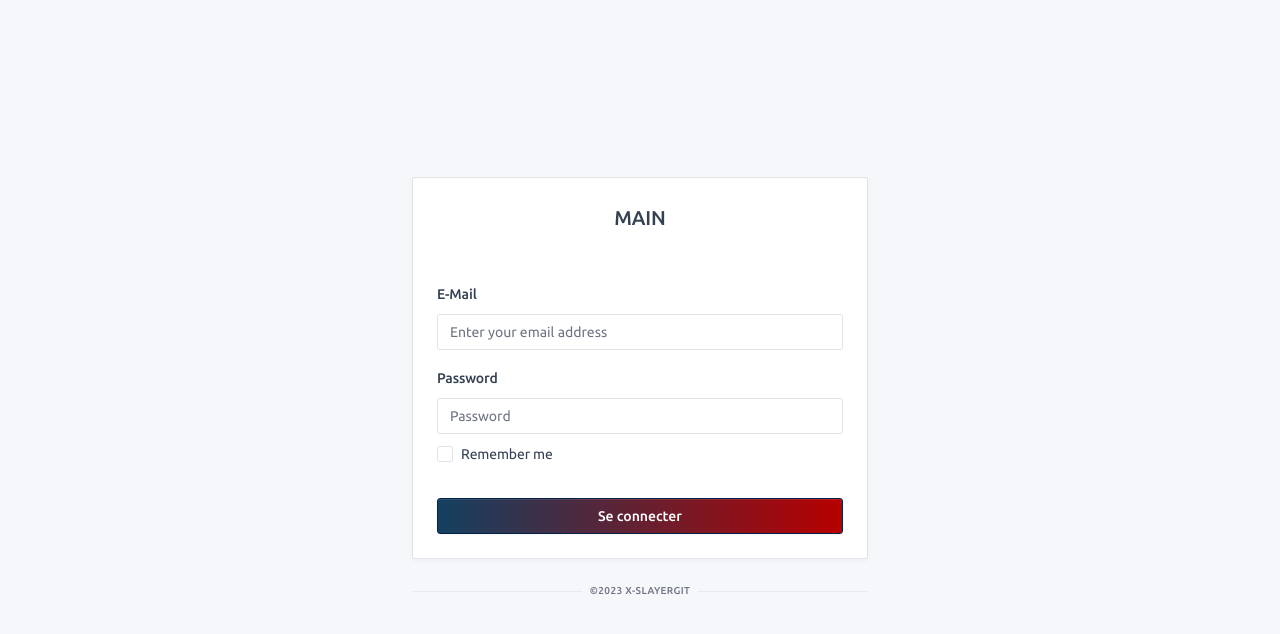
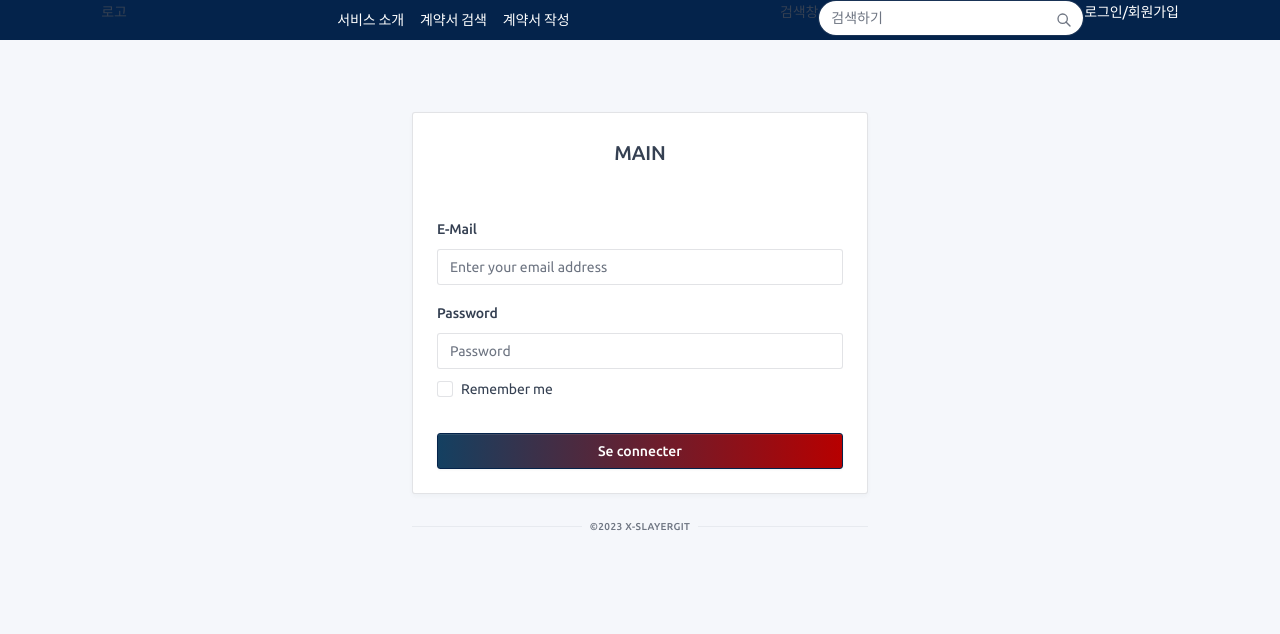
Before and after one commit to cherry-in/formMate, a React (Create React App) app: page / in a window 1280 px wide. Shown: the top 634 px of the page. Built offline with nearby package versions, Linux system fonts and the light colour scheme.

Commit message:
Feat: Add Nav component

```diff
--- /dev/null
+++ b/src/component/Nav/index.jsx
@@ -0,0 +1,47 @@
+import React, { useState } from 'react';
+import './styles.scss';
+
+const Nav = () => {
+  const [form, setForm] = useState({
+    email: '',
+    password: '',
+  })
+
+
+  const submit = (e) => {
+    e.preventDefault();
+    console.log(form);
+  }
+
+  const handleChange = (e) => {
+    setForm({ ...form, [e.target.name]: e.target.value });
+  }
+
+
+  return (
+    <div className='bg-primary d-flex justify-content-around nav'>
+      <div className='logo'>로고</div>
+      <div className='d-flex'>
+        <div className='text-white p-2'>서비스 소개</div>
+        <div className='text-white p-2'>계약서 검색</div>
+        <div className='text-white p-2'>계약서 작성</div>
+      </div>
+      <div className='d-flex justify-content-around'>
+        <div className=''>검색창</div>
+        <div className="input-icon">
+          <input type="text" value="" onChange={handleChange} className="form-control form-control-rounded" placeholder="검색하기" />
+            <span className="input-icon-addon">
+              <svg xmlns="http://www.w3.org/2000/svg" className="icon" width="24" height="24" viewBox="0 0 24 24" strokeWidth="2" stroke="currentColor" fill="none" strokeLinecap="round" strokeLinejoin="round"><path stroke="none" d="M0 0h24v24H0z" fill="none"></path><path d="M10 10m-7 0a7 7 0 1 0 14 0a7 7 0 1 0 -14 0"></path><path d="M21 21l-6 -6"></path></svg>
+            </span>
+        </div>
+        <div>
+          <a className='text-white' href='/login'>로그인</a>
+          <span className='text-white'>/</span>
+          <a className='text-white' href='/signup'>회원가입</a>
+        </div>
+      </div>
+    </div>
+  )
+}
+
+export default Nav;
--- a/src/pages/Main/index.jsx
+++ b/src/pages/Main/index.jsx
@@ -1,5 +1,6 @@
 import React, { useState } from 'react';
 import './styles.scss';
+import Nav from '../../component/Nav/index';
 
 const Main = () => {
 
@@ -20,7 +21,8 @@ const Main = () => {
 
 
     return <>
-        <div className="flex-fill d-flex flex-column h-100 justify-content-center">
+        <div className="h-100">
+            <Nav />
             <div className="container-tight py-6">
                 <form className="card card-md needs-validation" onSubmit={submit} autoComplete="off" noValidate>
                     <div className="card-body">
```
Also changed, not shown: src/component/Nav/styles.scss (added).
